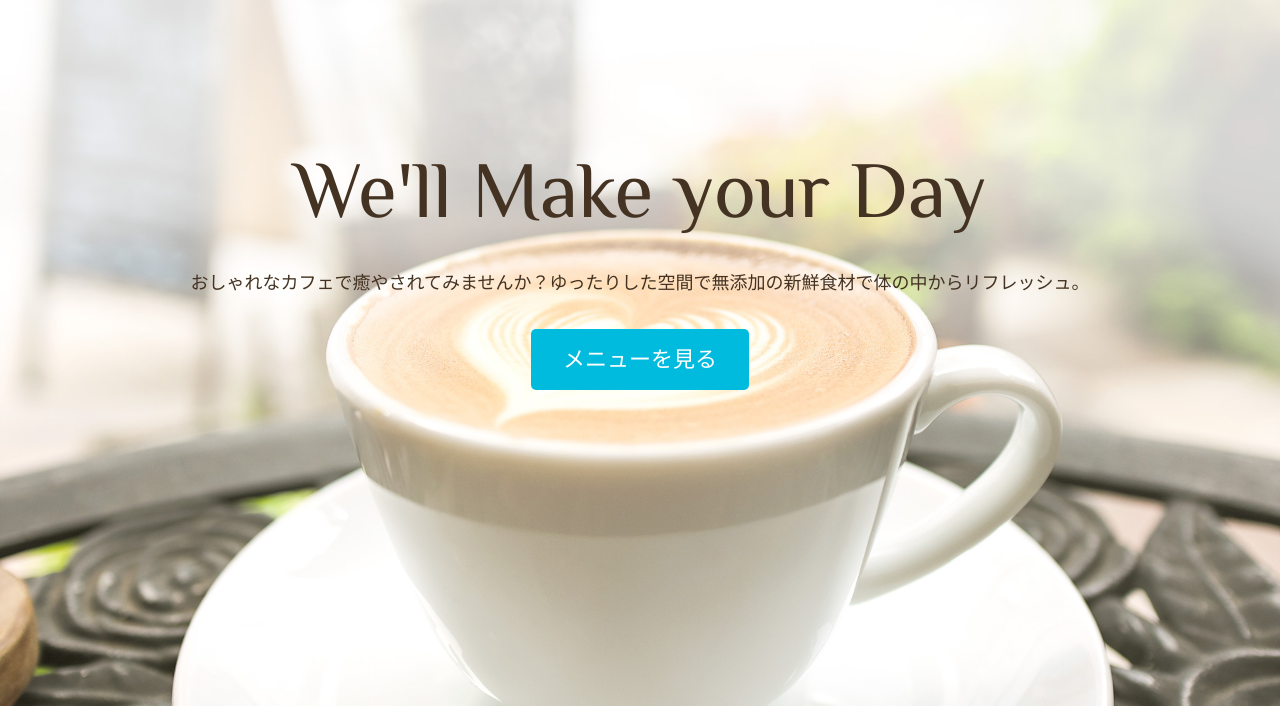
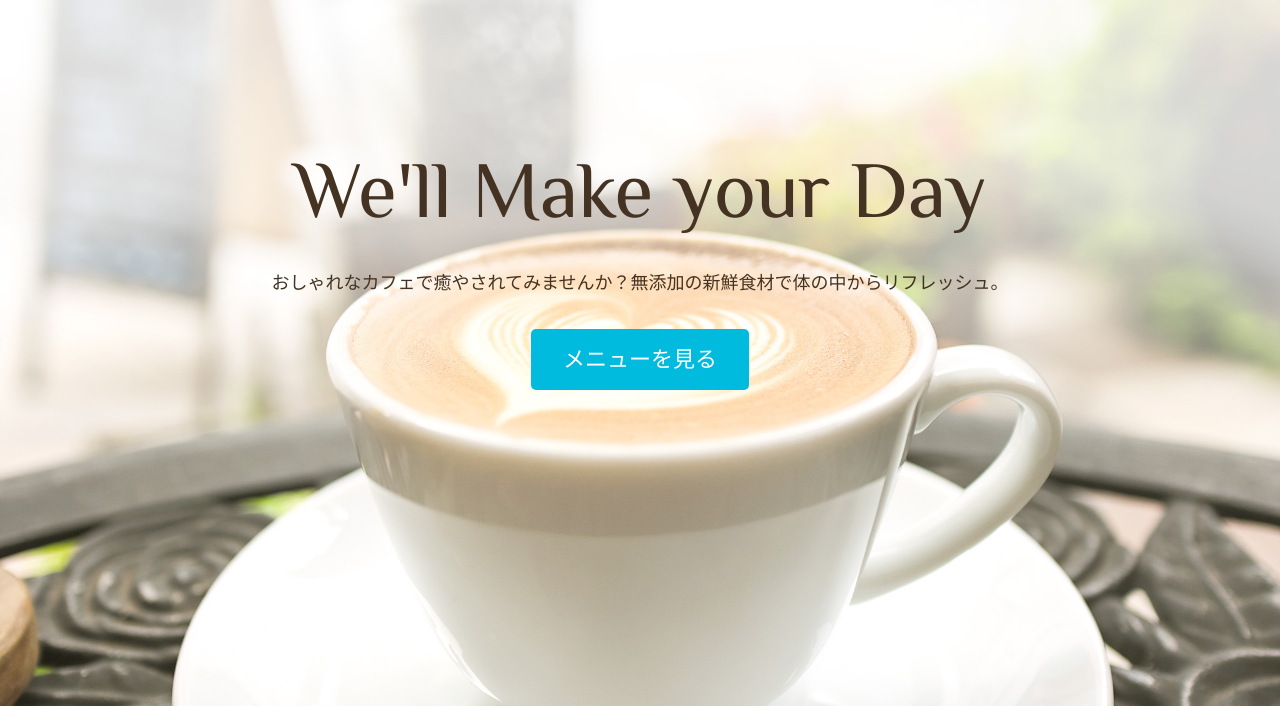
Before and after one commit to yuisaca/WCBcafe, a plain HTML site: page index.html in a window 1280 px wide. Shown: the part 94-800 px from the top of the page. Drawn offline with Linux system fonts and the light colour scheme; some packages are replaced by stand-ins of ours.

Commit message:
テキスト戻し

```diff
--- a/index.html
+++ b/index.html
@@ -30,7 +30,7 @@
 
         <div class="home-content wrapper">
             <h2 class="page-title">We'll Make your Day</h2>
-            <p>おしゃれなカフェで癒やされてみませんか？ゆったりした空間で無添加の新鮮食材で体の中からリフレッシュ。</p>
+            <p>おしゃれなカフェで癒やされてみませんか？無添加の新鮮食材で体の中からリフレッシュ。</p>
             <a class="button" href="menu.html">メニューを見る</a>
         </div><!-- /.home-content -->
     </div><!-- /#home -->
```
